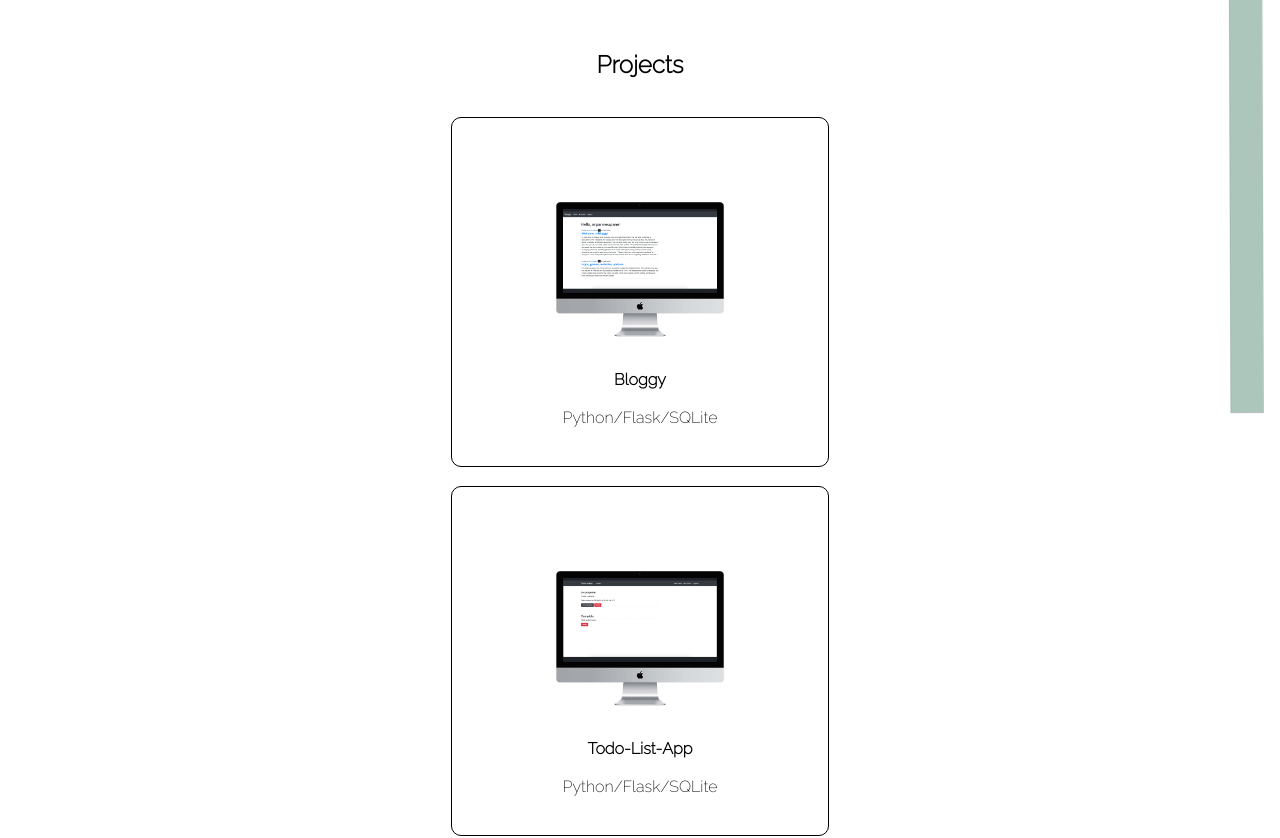
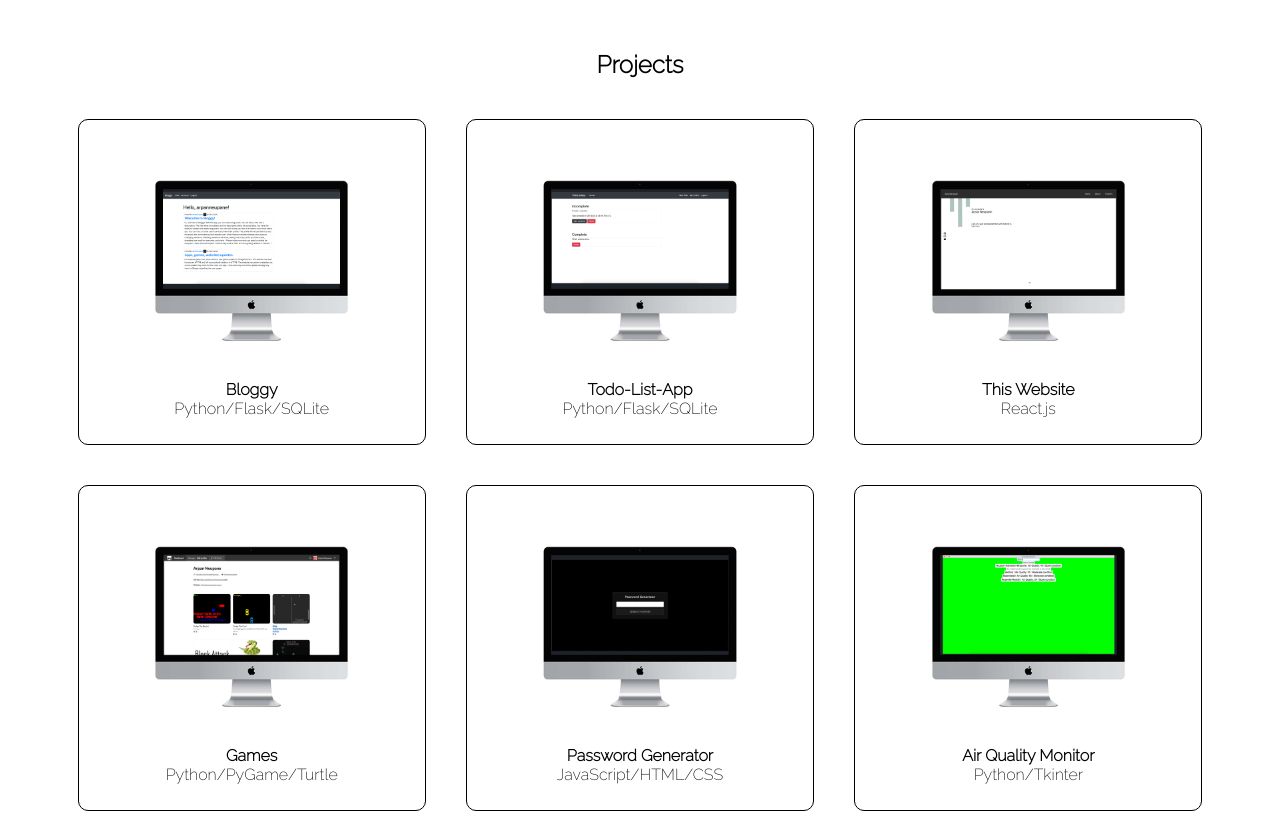
Before and after one commit to arpanneupane19/website-v2, a React (Create React App) app: page / in a window 1280 px wide. Shown: the part 2700-3538 px from the top of the page. Built offline with nearby package versions, Linux system fonts and the light colour scheme.

Commit message:
added flexbox to projects

```diff
--- a/src/App.css
+++ b/src/App.css
@@ -89,6 +89,8 @@ html {
   padding-top: 150px;
   text-align: left;
   padding-left: 150px;
+  background-image: url(./img/bg4.jpg);
+  background-repeat: no-repeat;
 
 }
 
@@ -99,23 +101,32 @@ html {
 
 #projects {
   height: 1350px;
-  padding-top: 150px;
   text-align: center;
-  background-image: url('./img/bg4.jpg');
-  background-repeat: no-repeat;
 }
 
+.projects-header {
+  padding-top: 150px;
+  padding-bottom: 20px;
+}
 
+.all-projects {
+  display: flex;
+  flex-wrap: wrap;
+  justify-content: center;
+}
 
 #projects .app {
-  border: .1px solid black;
+  border: 1px solid black;
   border-radius: 10px;
-  margin: auto;
-  padding: 3%;
-  width: 300px;
-  background-color: white;
+  padding: 0.5%;
+  margin: 20px;
+
 }
 
+#projects .app > a > img {
+  height: 250px;
+  object-fit: contain;
+}
 
 
 
@@ -231,12 +242,15 @@ html {
 
 
   #projects .app {
-    border: .3px solid black;
+    border: 1px solid black;
     border-radius: 10px;
-    margin: auto;
-    padding: 3%;
-    width: 280px;
+    padding: 1%;
+    margin: 20px;
+  }
 
+  #projects .app > a > img{
+    height: 200px;
+    object-fit: contain;
   }
 
 
@@ -311,13 +325,15 @@ html {
 
 
   #projects .app {
-    border: .3px solid black;
+    border: 1px solid black;
     border-radius: 10px;
-    margin: auto;
-    padding: 3%;
-    width: 281px;
-
+    padding: 1%;
+    margin: 20px;
   }
 
+  #projects .app > a > img {
+    height: 200px;
+    object-fit: contain;
+  }
 
 }
--- a/src/App.js
+++ b/src/App.js
@@ -6,11 +6,14 @@ import Typewriter from 'typewriter-effect';
 import { FaAngleDown } from 'react-icons/fa';
 
 
+
 const strings = ['code.', 'creating.', 'learning.', 'technology.'];
+
 function App() {
 
   return (
-    <div className="App">
+
+    <div className="app">
 		<Navbar/>
 		<Contact/>
 
@@ -83,81 +86,60 @@ function App() {
 
 
 		<section id='projects'>
-				<h1 className='projects-header'
-				>Projects</h1><br></br><br></br>
+			<h1 className='projects-header'>Projects</h1>
+
+			<div className='all-projects'>
+
 				<div className='app'>
-					<a href='https://bloggyapp.pythonanywhere.com' target='__blank'><img
-																					src='/img/bloggy.jpg'
-																					alt='Bloggy'
-																					width='290'
-																					height='210'
-																					/></a>
-					<h4>Bloggy</h4><br></br>
-					<p>Python/Flask/SQLite</p>
-				</div><br></br>
+
+					<a href='https://bloggyapp.pythonanywhere.com' target='__blank'><img src='/img/bloggy.jpg' alt='Bloggy'/></a>
+					<h4>Bloggy</h4>
+					<p>Python/Flask/SQLite</p><br></br>
+
+
+				</div>
+
+
+				<div className='app'>
+					<a href='https://todosapp.pythonanywhere.com' target='__blank'><img src='/img/todo.jpg' alt='Todo-List-App'/></a>
+					<h4>Todo-List-App</h4>
+					<p>Python/Flask/SQLite</p><br></br>
+				</div>
 
 
 
 				<div className='app'>
-					<a href='https://todosapp.pythonanywhere.com' target='__blank'><img
-																					src='/img/todo.jpg'
-																					alt='Todo-List-App'
-																					width='290'
-																					height='210'
+					<a href='#projects'><img src='/img/website.jpg' alt='This Website'/></a>
+					<h4>This Website</h4>
+					<p>React.js</p><br></br>
+				</div>
 
-																					/></a>
-					<h4>Todo-List-App</h4><br></br>
-					<p>Python/Flask/SQLite</p>
-				</div><br></br>
 
 
 				<div className='app'>
-					<a href='#projects'><img
-																					src='/img/website.jpg'
-																					alt='This website'
-																					width='290'
-																					height='210'
-																					/></a>
-					<h4>This website</h4><br></br>
-					<p>React.js</p>
-				</div><br></br>
+					<a href='https://arpanneupane.itch.io/' target='__blank'><img src='/img/games.jpg' alt='Games'/></a>
+					<h4>Games</h4>
+					<p>Python/PyGame/Turtle</p><br></br>
+				</div>
+
+
+				<div className='app'>
+					<a href='https://passwordgenarpan.netlify.app/' target='__blank'><img src='/img/passwordgen.jpg' alt='Password Generator'/></a>
+					<h4>Password Generator</h4>
+					<p>JavaScript/HTML/CSS</p><br></br>
+				</div>
+
+
+				<div className='app'>
+					<a href='https://airqualitymonitor.netlify.app/' target='__blank'><img src='/img/airqm.jpg' alt='Air Quality Monitor'/></a>
+					<h4>Air Quality Monitor</h4>
+					<p>Python/Tkinter</p><br></br>
+				</div>
 
 
 
 
-
-				<div className='app'>
-					<a href='https://arpanneupane.itch.io/' target='__blank'><img
-																					src='/img/games.jpg'
-																					alt='Games'
-																					width='290'
-																					height='210'
-																					/></a>
-					<h4>Games</h4><br></br>
-					<p>Python/PyGame/Turtle</p>
-				</div><br></br>
-
-				<div className='app'>
-					<a href='https://passwordgenarpan.netlify.app/' target='__blank'><img
-																					src='/img/passwordgen.jpg'
-																					alt='Password Generator'
-																					width='290'
-																					height='210'
-																					/></a>
-					<h4>Password Generator</h4><br></br>
-					<p>JavaScript/HTML/CSS</p>
-				</div><br></br>
-
-				<div className='app'>
-					<a href='https://airqualitymonitor.netlify.app/' target='__blank'><img
-																					src='/img/airqm.jpg'
-																					alt='Air Quality Monitor'
-																					width='290'
-																					height='210'
-																					/></a>
-					<h4>Air Quality Monitor</h4><br></br>
-					<p>Python/Tkinter</p>
-				</div><br></br>
+			</div>
 
 		</section>
 
```
